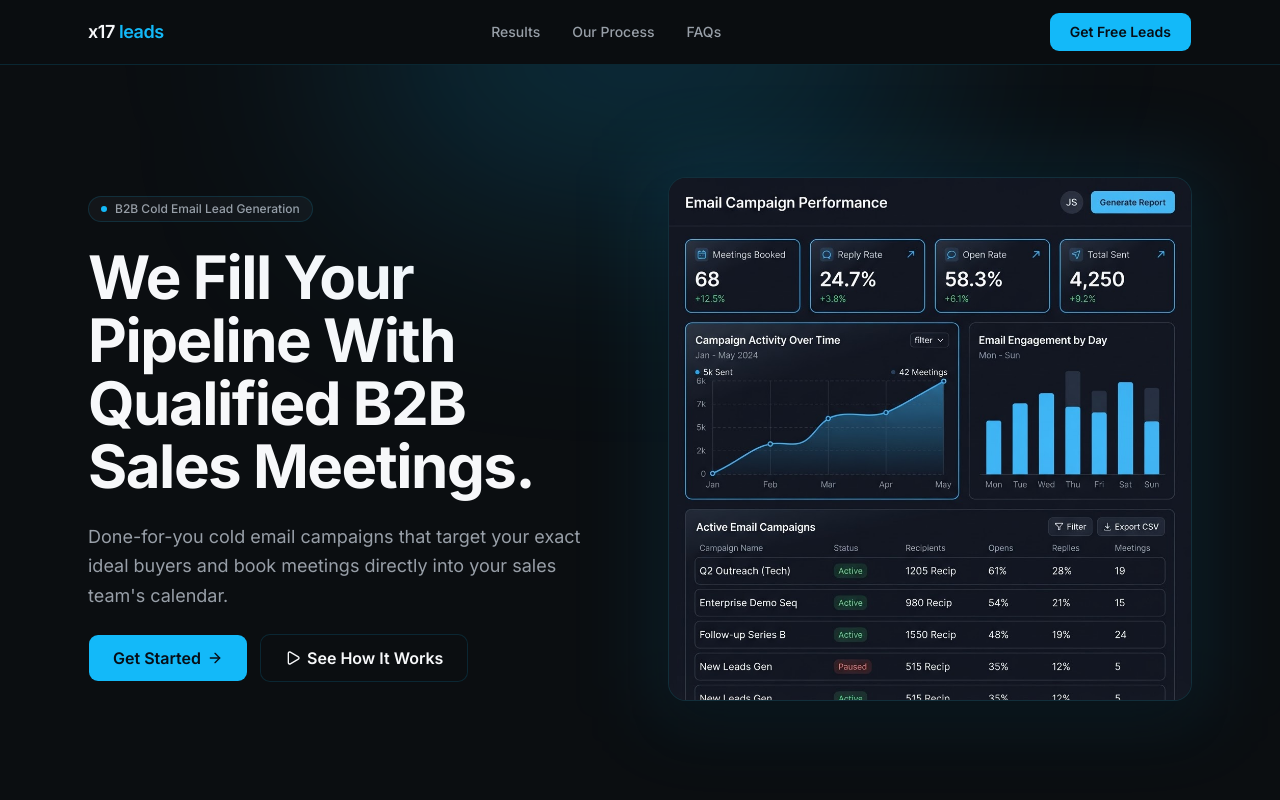
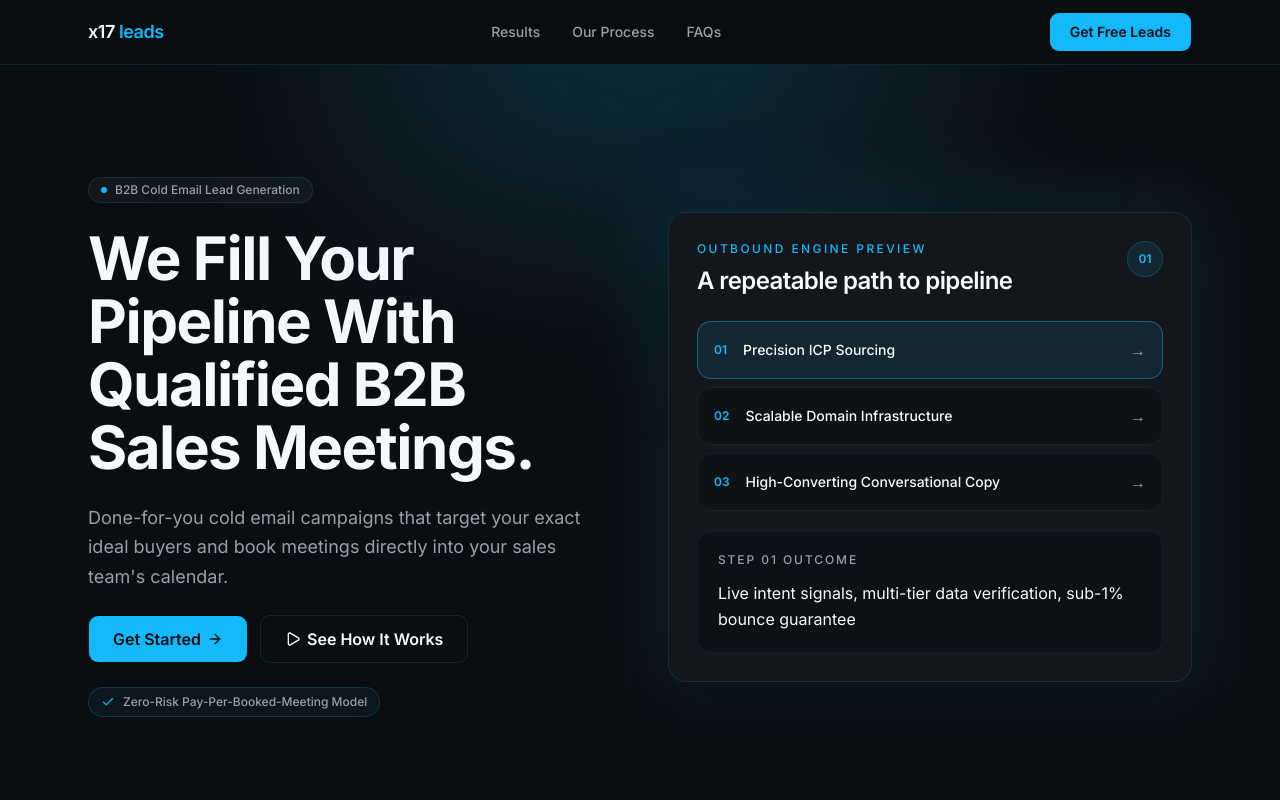
Before and after one commit to heyitsmilind/x17leads, a Next.js app: page / in a window 1280 px wide. Shown: the top 800 px of the page. Built offline with nearby package versions, Linux system fonts and the light colour scheme.

Commit message:
Replace hero dashboard with outbound workflow preview

```diff
--- a/components/hero.tsx
+++ b/components/hero.tsx
@@ -1,8 +1,31 @@
-import Image from 'next/image'
-import { ArrowRight, Play } from 'lucide-react'
+'use client'
+
+import { useState } from 'react'
+import { ArrowRight, Check, Play } from 'lucide-react'
 import { Button } from '@/components/ui/button'
 
+const workflowSteps = [
+  {
+    number: '01',
+    title: 'Precision ICP Sourcing',
+    summary: 'Live intent signals, multi-tier data verification, sub-1% bounce guarantee',
+  },
+  {
+    number: '02',
+    title: 'Scalable Domain Infrastructure',
+    summary: 'Isolated secondary domains, enterprise warm-up, primary inbox delivery',
+  },
+  {
+    number: '03',
+    title: 'High-Converting Conversational Copy',
+    summary: 'Tailored multi-touch messaging landing directly in decision-makers primary inbox',
+  },
+]
+
 export function Hero() {
+  const [activeStep, setActiveStep] = useState(0)
+  const step = workflowSteps[activeStep]
+
   return (
     <section id="top" className="relative overflow-hidden">
       <div className="pointer-events-none absolute inset-x-0 -top-40 mx-auto h-72 w-[36rem] rounded-full bg-primary/20 blur-[120px]" />
@@ -20,7 +43,7 @@ export function Hero() {
             buyers and book meetings directly into your sales team&apos;s
             calendar.
           </p>
-          <div className="flex flex-col gap-3 sm:flex-row">
+          <div className="flex flex-col gap-3 sm:flex-row sm:items-center">
             <Button
               size="lg"
               nativeButton={false}
@@ -41,19 +64,58 @@ export function Hero() {
               See How It Works
             </Button>
           </div>
+          <span className="inline-flex items-center gap-2 rounded-full border border-primary/20 bg-primary/5 px-3 py-1.5 text-xs font-medium text-muted-foreground">
+            <Check className="size-3.5 text-primary" />
+            Zero-Risk Pay-Per-Booked-Meeting Model
+          </span>
         </div>
 
         <div className="relative">
           <div className="absolute -inset-4 rounded-2xl bg-primary/10 blur-2xl" />
-          <div className="relative overflow-hidden rounded-2xl border border-border bg-card shadow-2xl">
-            <Image
-              src="/hero-dashboard.png"
-              alt="x17 leads campaign analytics dashboard showing meetings booked, reply rate, and open rate"
-              width={1200}
-              height={900}
-              priority
-              className="h-auto w-full"
-            />
+          <div className="relative rounded-2xl border border-border bg-card p-5 shadow-2xl sm:p-7">
+            <div className="mb-6 flex items-start justify-between gap-4">
+              <div>
+                <p className="text-xs font-medium uppercase tracking-[0.2em] text-primary">
+                  Outbound engine preview
+                </p>
+                <h2 className="mt-2 text-2xl font-semibold tracking-tight text-foreground">
+                  A repeatable path to pipeline
+                </h2>
+              </div>
+              <span className="flex size-9 shrink-0 items-center justify-center rounded-full border border-primary/20 bg-primary/10 text-xs font-semibold text-primary">
+                {step.number}
+              </span>
+            </div>
+
+            <div className="flex flex-col gap-2" role="tablist" aria-label="Outbound engine steps">
+              {workflowSteps.map((workflowStep, index) => (
+                <button
+                  key={workflowStep.number}
+                  type="button"
+                  role="tab"
+                  aria-selected={activeStep === index}
+                  onClick={() => setActiveStep(index)}
+                  className={`flex items-center gap-4 rounded-xl border p-4 text-left transition-colors ${
+                    activeStep === index
+                      ? 'border-primary/40 bg-primary/10'
+                      : 'border-border/60 bg-background/40 hover:border-primary/25 hover:bg-primary/5'
+                  }`}
+                >
+                  <span className="text-xs font-semibold text-primary">{workflowStep.number}</span>
+                  <span className="text-sm font-medium text-foreground">{workflowStep.title}</span>
+                  <span className="ml-auto text-muted-foreground">→</span>
+                </button>
+              ))}
+            </div>
+
+            <div className="mt-5 rounded-xl border border-border/60 bg-background/60 p-5" role="tabpanel">
+              <p className="text-xs font-medium uppercase tracking-[0.16em] text-muted-foreground">
+                Step {step.number} outcome
+              </p>
+              <p className="mt-3 text-base leading-relaxed text-foreground">
+                {step.summary}
+              </p>
+            </div>
           </div>
         </div>
       </div>
```
